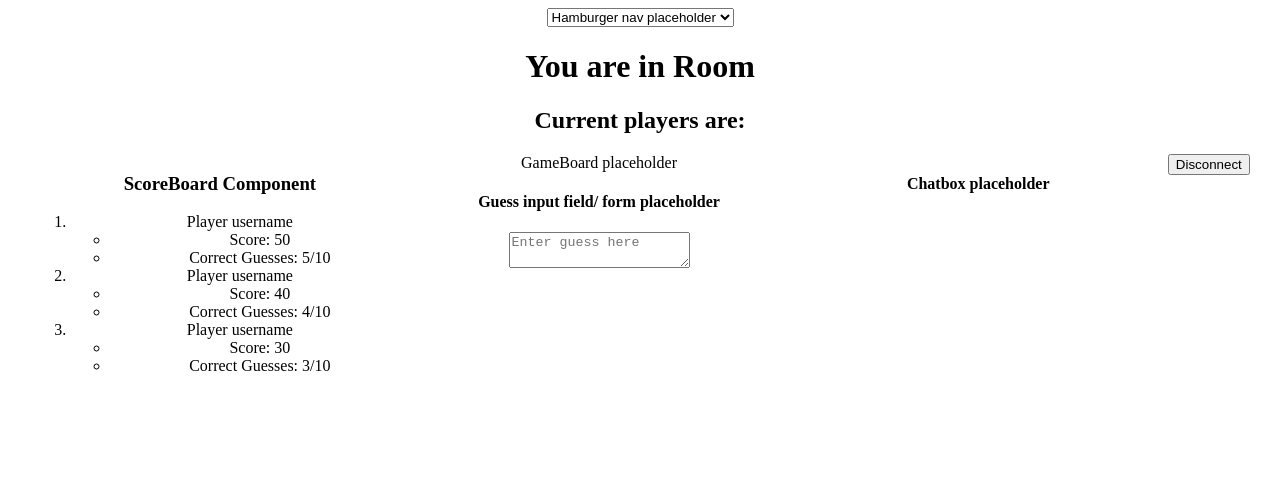
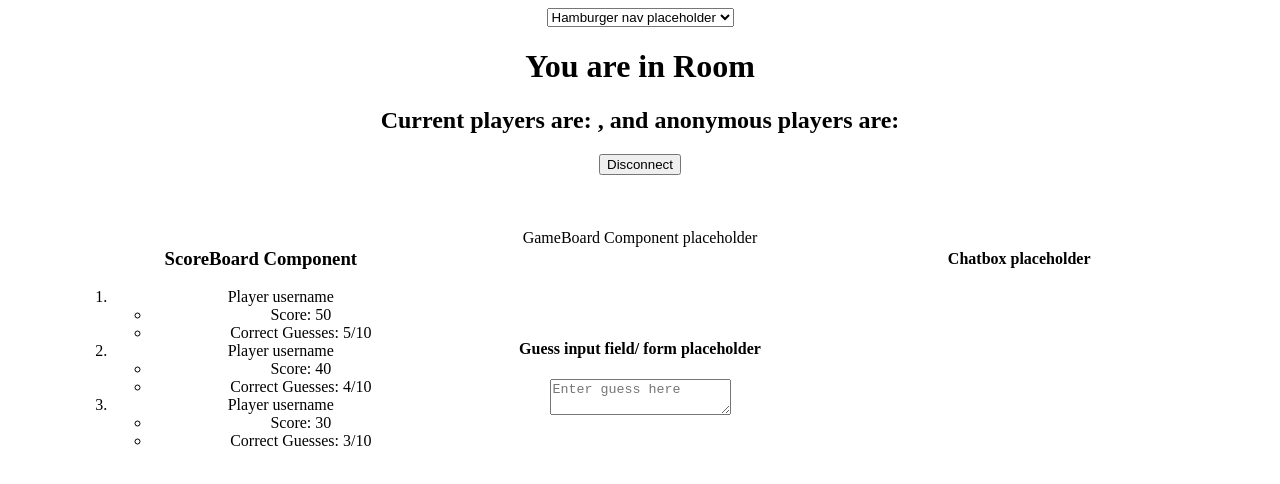
Before and after one commit to wowgr8/phrazel-frontend, a React (Create React App) app: page /GameRoom in a window 1280 px wide. Shown: the top 484 px of the page. Built offline with nearby package versions, Linux system fonts and the light colour scheme; no server answers.

Commit message:
add userName and anonymousUsername as props.

```diff
--- a/src/components/GameRoom.js
+++ b/src/components/GameRoom.js
@@ -5,7 +5,7 @@ import io from "socket.io-client";
 
 const socket = io.connect("http://localhost:3001");
 
-function GameRoom({ room, players, setPlayers, setInRoom }) {
+function GameRoom({ room, players, setPlayers, setInRoom, userName, anonymousUsername }) {
   let navigate = useNavigate();
 
   const [allPlayersReady, setAllPlayersReady] = useState(false)
@@ -77,6 +77,9 @@ function GameRoom({ room, players, setPlayers, setInRoom }) {
   let guess = youGuessed ? "You Guessed Right!!!" : "";
   let dis = players.length > 2 && allPlayersReady ? false : true;
 
+  console.log(players)
+  console.log(anonymousUsername)
+
   return (
     <div>
       <div>
@@ -90,15 +93,26 @@ function GameRoom({ room, players, setPlayers, setInRoom }) {
       <div>
         {/* Below edited by Mau & Brendan 4/9 */}
         <h1>You are in Room {room}</h1>
-        <h2>Current players are: {players}</h2>
+        <h2>Current players are: {players}, and anonymous players are: {userName}</h2>
+        <button onClick={disconnectRoom}>Disconnect</button>
       </div>
+
+      <br></br>
+      <br></br>
+      <br></br>
 
       <div style={columnStyle}>
         <ScoreBoard />
       </div>
 
       <div style={columnStyle}>
-        GameBoard placeholder
+        GameBoard Component placeholder
+        <br></br>
+        <br></br>
+        <br></br>
+        <br></br>
+        <br></br>
+
         <div>
           <h4>Guess input field/ form placeholder</h4>
           <textarea placeholder="Enter guess here"></textarea>
@@ -108,8 +122,6 @@ function GameRoom({ room, players, setPlayers, setInRoom }) {
       <div style={columnStyle}>
         <h4>Chatbox placeholder</h4>
       </div>
-
-      <button onClick={disconnectRoom}>Disconnect</button>
     </div>
   );
 }
```
